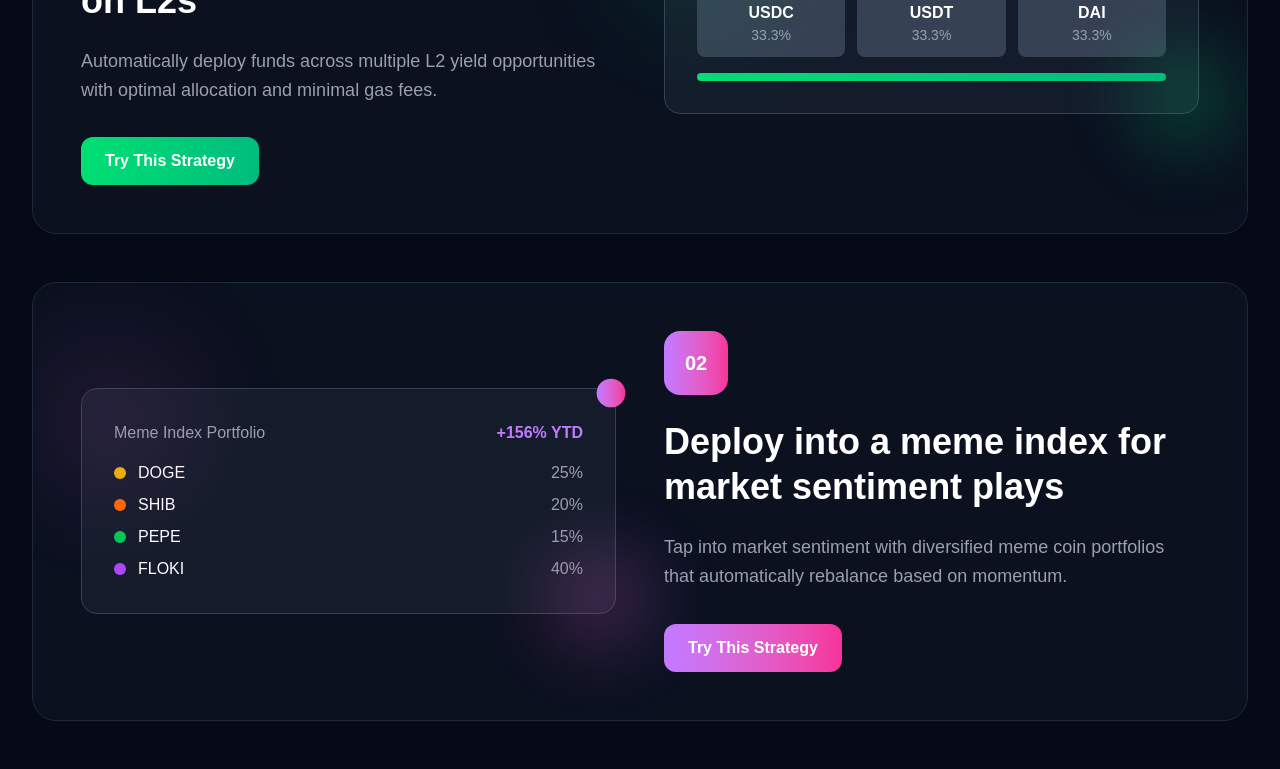
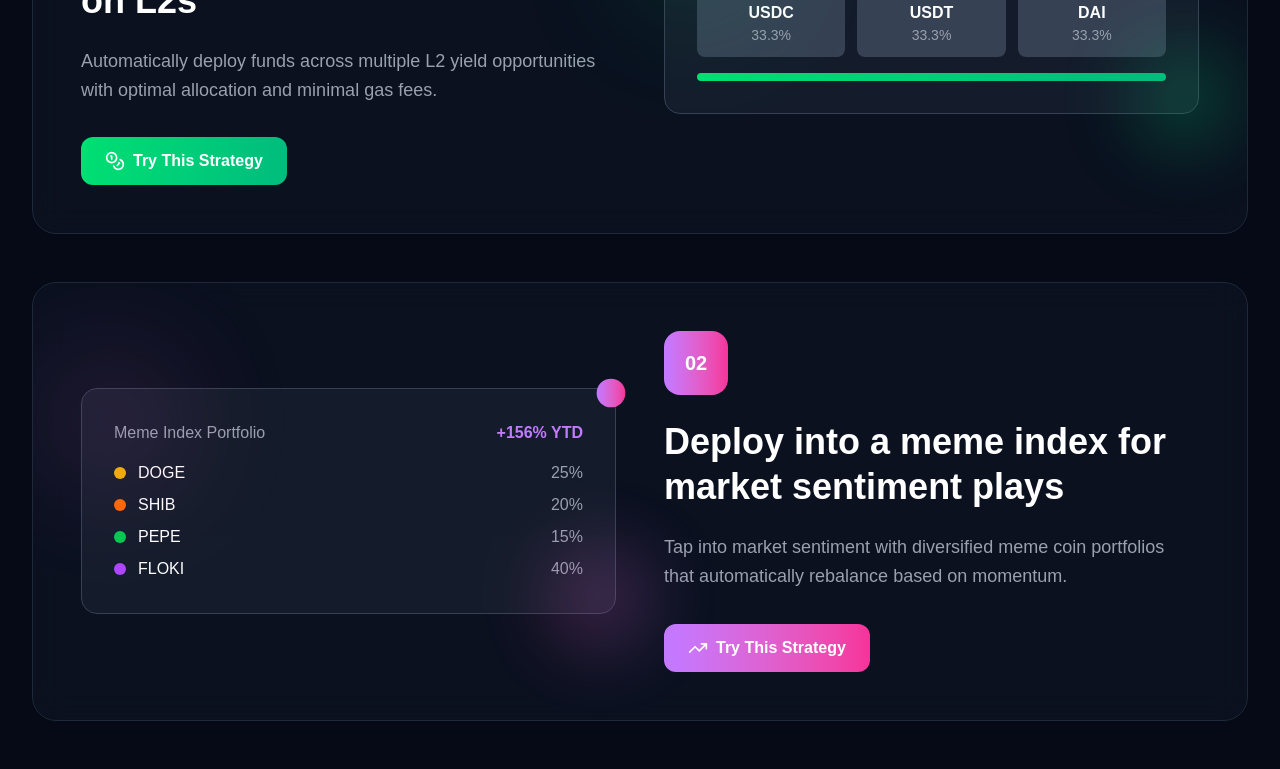
Before and after one commit to zapPilot/landing-page, a Next.js app: page / in a window 1280 px wide. Shown: the part 2500-3269 px from the top of the page. Built offline with nearby package versions, Linux system fonts and the light colour scheme; no server answers.

Commit message:
chores: add _blank for links

```diff
--- a/src/components/Features.tsx
+++ b/src/components/Features.tsx
@@ -154,6 +154,7 @@ export function Features() {
             className="inline-block bg-gradient-to-r from-purple-600 to-blue-600 text-white px-8 py-4 rounded-xl font-semibold text-lg shadow-lg hover:shadow-purple-500/25 transition-all duration-300"
             whileHover={{ scale: 1.05, y: -2 }}
             whileTap={{ scale: 0.95 }}
+            target="_blank"
           >
             Explore All Features
           </motion.a>
--- a/src/components/UseCases.tsx
+++ b/src/components/UseCases.tsx
@@ -94,12 +94,13 @@ export function UseCases() {
                     </p>
 
                     <motion.a
-                      href="https://docs.zap-pilot.org/docs/strategies"
+                      href="http://app.zap-pilot.org/"
                       className={`inline-flex items-center px-6 py-3 rounded-xl bg-gradient-to-r ${useCase.gradient} text-white font-semibold hover:shadow-lg transition-all duration-300`}
                       whileHover={{ scale: 1.05, y: -2 }}
                       whileTap={{ scale: 0.95 }}
+                      target="_blank"
                     >
-                      {/* <useCase.icon className="w-5 h-5 mr-2" /> */}
+                      <useCase.icon className="w-5 h-5 mr-2" />
                       Try This Strategy
                     </motion.a>
                   </div>
```
